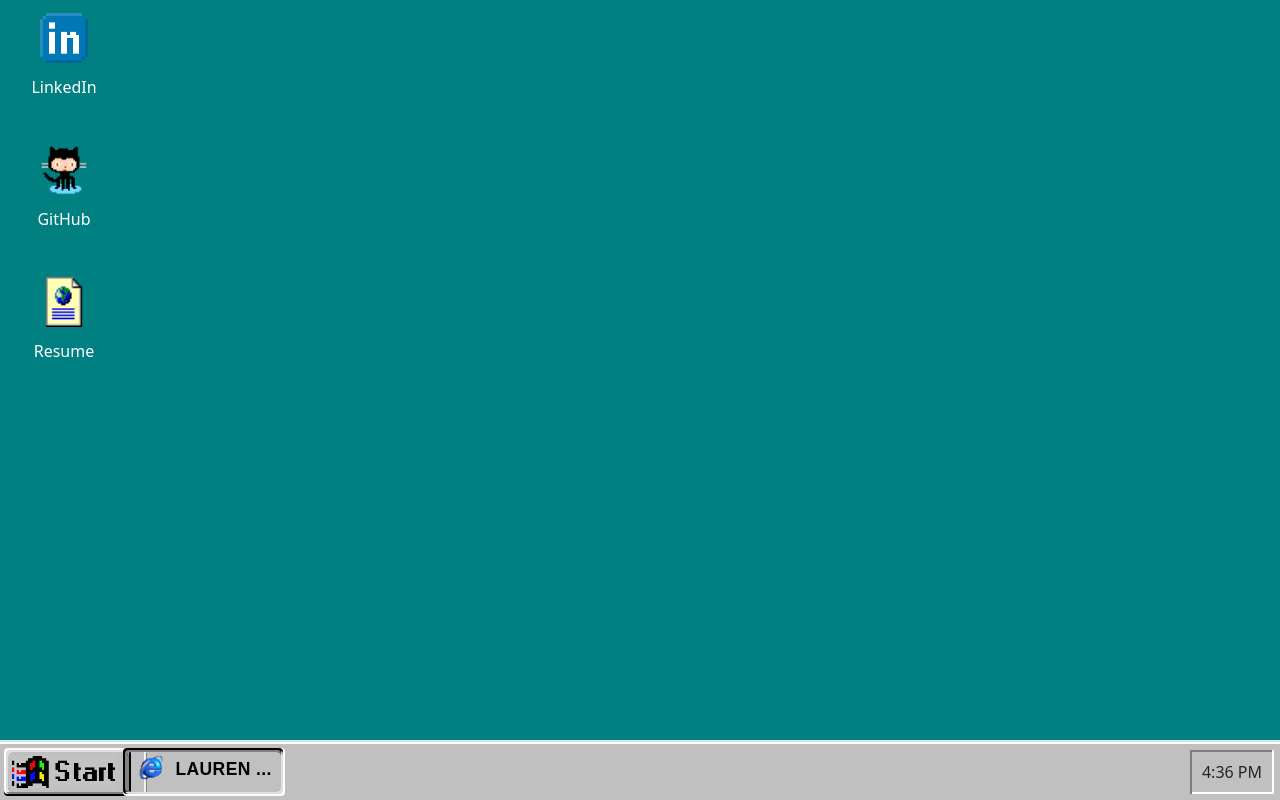
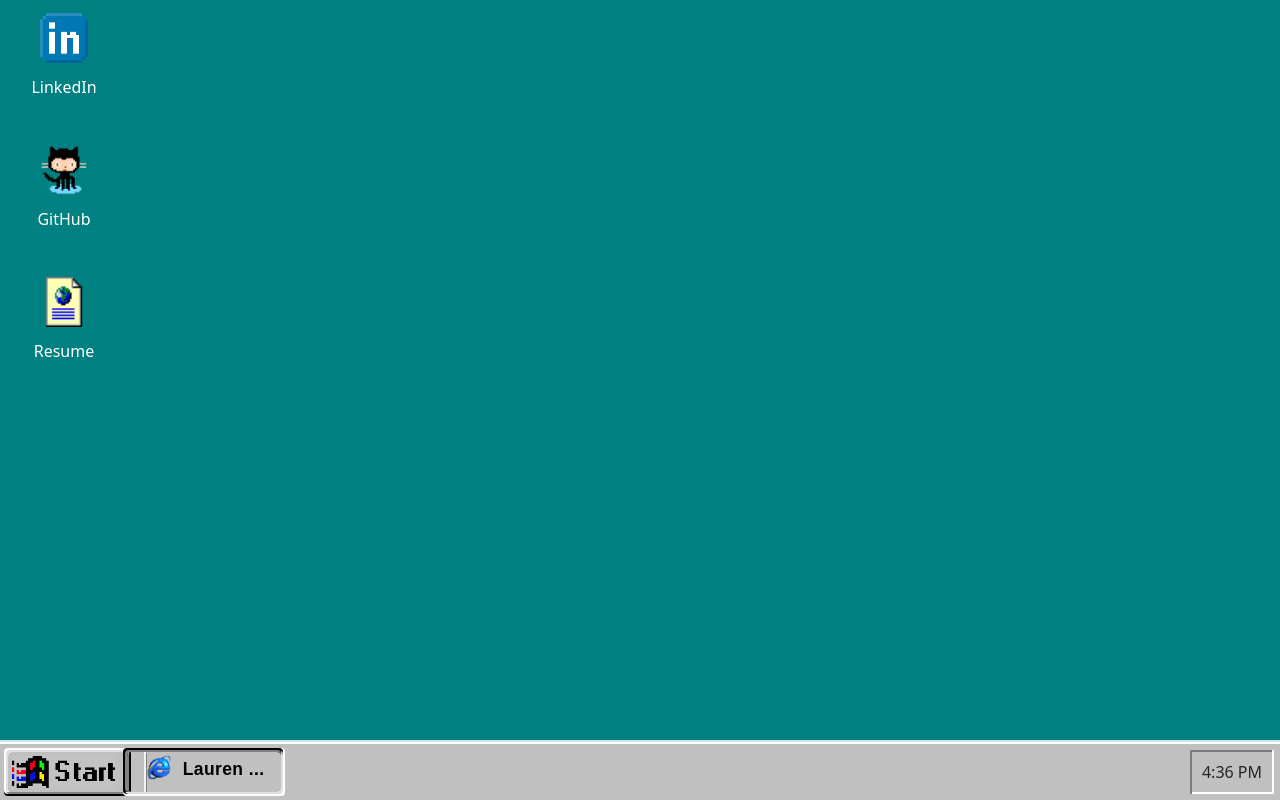
Before and after one commit to laurenmilesdev/portfolio, a Next.js app: page / in a window 1280 px wide. Both pictures are taken after a click on the button "take me back in time". Built offline with nearby package versions, Linux system fonts and the light colour scheme; a web font is replaced by a local one.

Commit message:
Test to see if order matters

```diff
--- a/src/components/windows-theme/start-bar/start-bar-button/StartBarButton.module.css
+++ b/src/components/windows-theme/start-bar/start-bar-button/StartBarButton.module.css
@@ -1,5 +1,4 @@
 .btn {
-  text-transform: capitalize;
   width: 11em;
   margin-right: 4%;
   display: none;
@@ -18,6 +17,7 @@
   display: flex;
   flex-direction: row;
   color: #000;
+  text-transform: capitalize;
   font-family: Arial, Helvetica, sans-serif;
   font-size: 1.25em;
   font-weight: 600;
--- a/src/components/windows-theme/start-bar/start-bar-button/StartBarButton.tsx
+++ b/src/components/windows-theme/start-bar/start-bar-button/StartBarButton.tsx
@@ -1,10 +1,11 @@
 import Image from 'next/image';
+import styles from './StartBarButton.module.css';
+// eslint-disable-next-line import/order
 import { Button } from '@mui/material';
 import WindowModel from '../../../../models/component-helpers/window';
 import { minimizeMaximizeWindow } from '../../../../utils/window';
 
 import img from '../../../../../public/img/windows/ie.png';
-import styles from './StartBarButton.module.css';
 
 type Props = { window: WindowModel };
 
```
